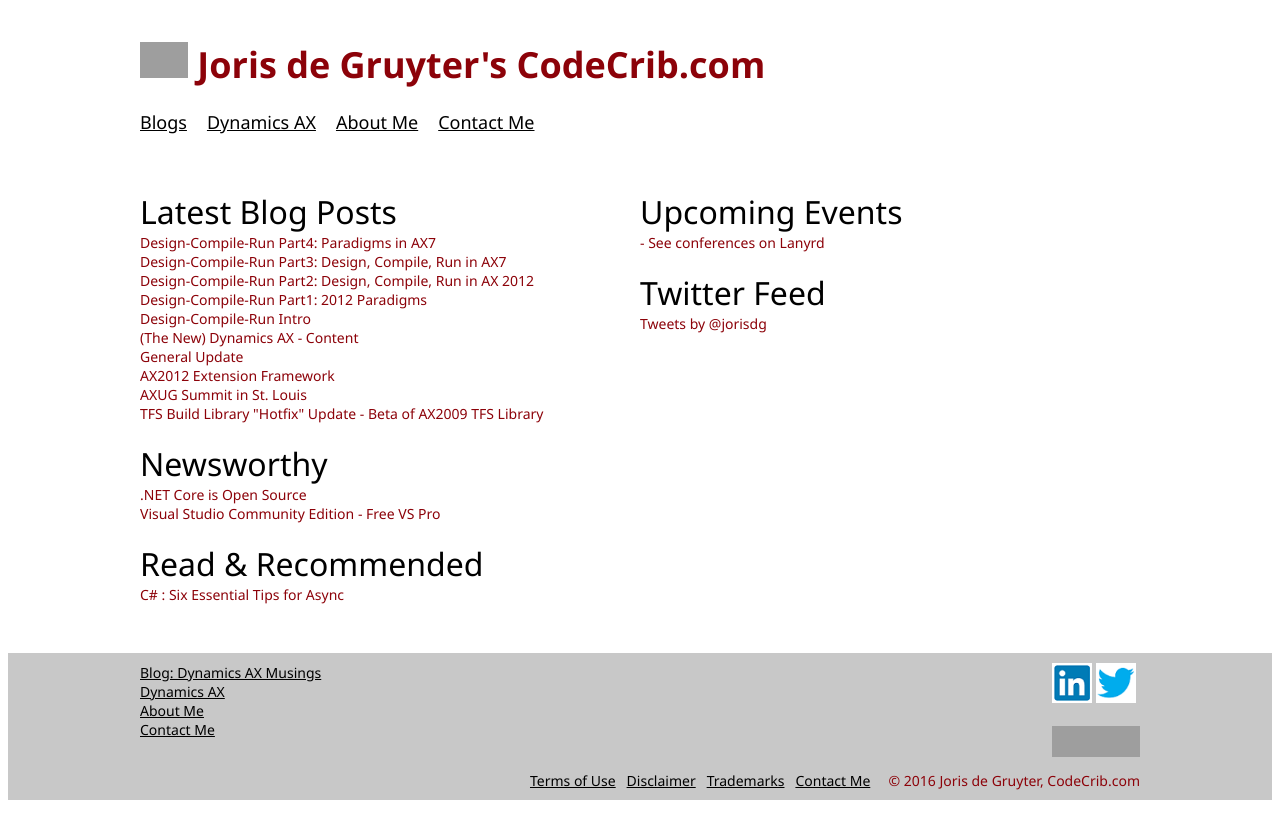
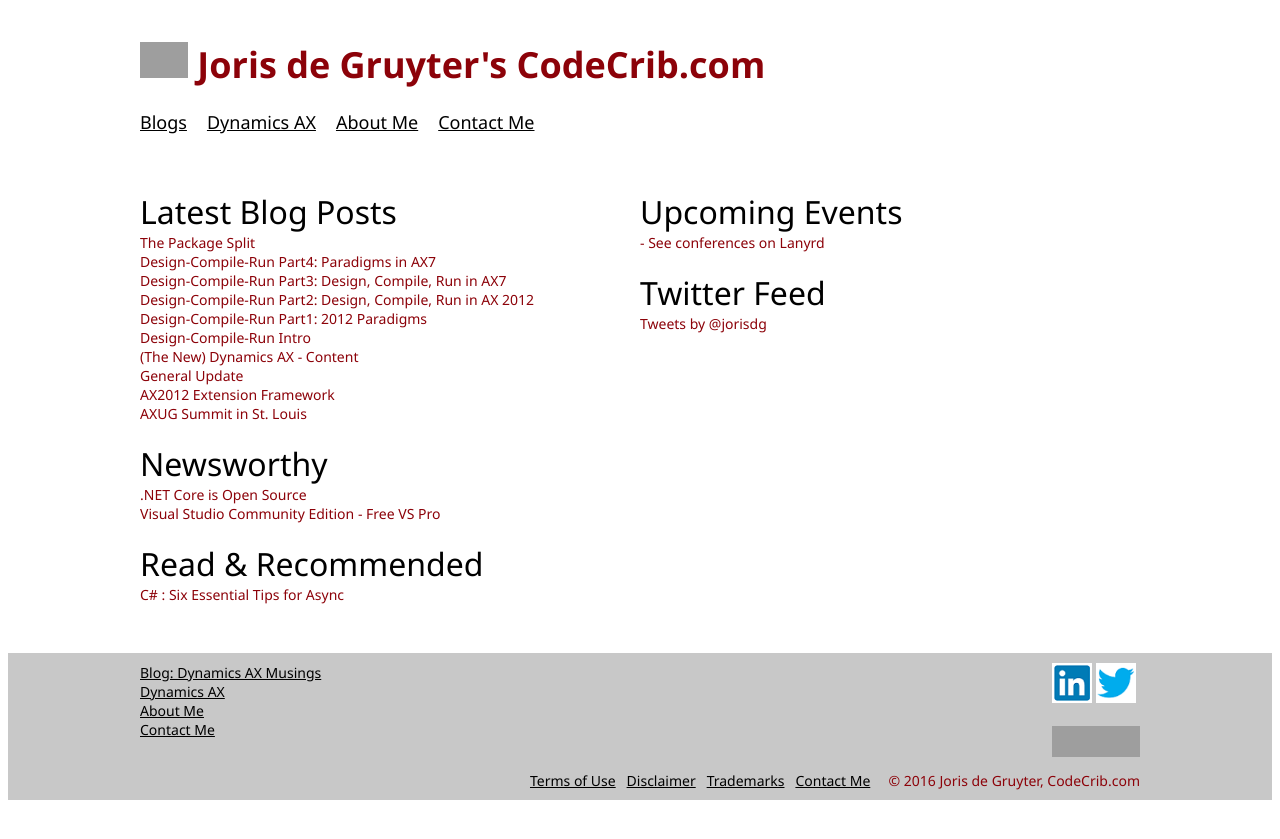
Before and after one commit to jorisdg/jorisdg.github.io, a Jekyll site: the page built from index.html, in a window 1280 px wide. Shown: the top 839 px of the page. Built offline with Jekyll 4.4.1, drawn with Linux system fonts in a browser that asks for light colours; comment, search, counter and statistics services are not loaded; grey boxes are pictures that could not be loaded.

Commit message:
Add package split article

```diff
--- a/_data/daxmusings.yml
+++ b/_data/daxmusings.yml
@@ -1,3 +1,5 @@
+- Title: "The Package Split"
+  URL: http://daxmusings.codecrib.com/2016/09/the-package-split.html
 - Title: "Design-Compile-Run Part4: Paradigms in AX7"
   URL: http://daxmusings.codecrib.com/2016/05/design-compile-run-part4-paradigms-in.html
 - Title: "Design-Compile-Run Part3: Design, Compile, Run in AX7"
```
